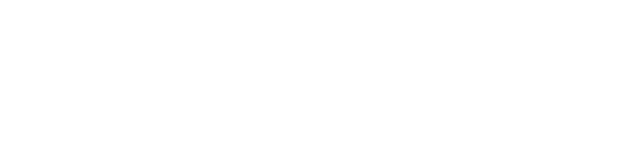
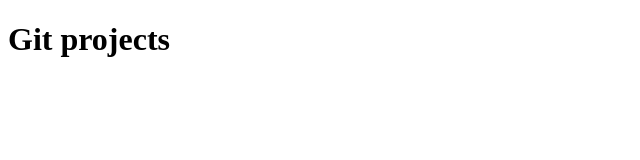
Before and after one commit to saman5885/project_1, a plain HTML site: page index.html in a window 1280 px wide. Shown: the whole page, without its empty margins (0-640 px from the left). Drawn offline with Linux system fonts and the light colour scheme.

Commit message:
change in html file

```diff
--- a/index.html
+++ b/index.html
@@ -6,6 +6,7 @@
           <title>empty page</title>
 </head>
 <body>
+          <h1>Git projects</h1>
 
 </body>
 </html>
```
